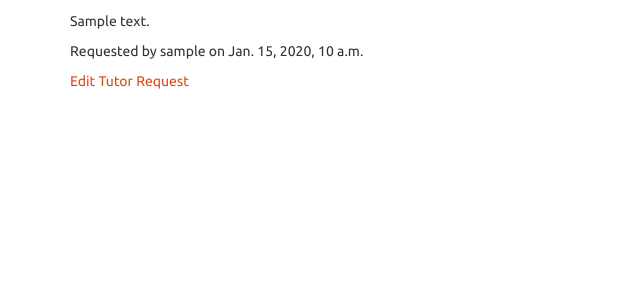
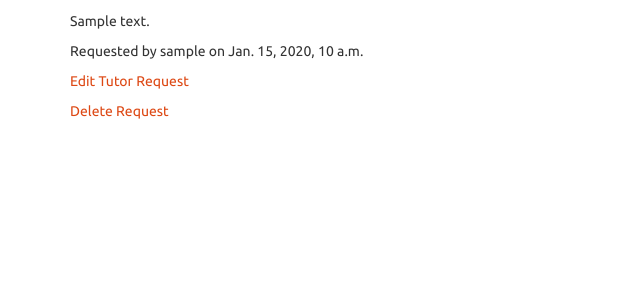
Before and after one commit to jmoller555/jmoller_final, a Django app: page /request/1/ in a window 1280 px wide. Shown: the part 139-436 px from the top of the page, without its empty margins (0-640 px from the left). Run offline with Django 3.2, Linux system fonts and the light colour scheme; a user stored in the database is signed in; tables that the repository leaves empty hold one stand-in row (values such as "Sample post"); some libraries are stand-ins or nearby versions.

Commit message:
Add request delete view

```diff
--- a/core/urls.py
+++ b/core/urls.py
@@ -9,4 +9,5 @@ urlpatterns = patterns('',
   url(r'^request/$', RequestListView.as_view(), name='request_list'),
   url(r'^request/(?P<pk>\d+)/$', RequestDetailView.as_view(), name='request_detail'),
   url(r'^request/update/(?P<pk>\d+)/$', RequestUpdateView.as_view(), name='request_update'),
+  url(r'^request/delete/(?P<pk>\d+)/$', RequestDeleteView.as_view(), name='request_delete'),
 )
--- a/core/views.py
+++ b/core/views.py
@@ -1,5 +1,5 @@
 from django.shortcuts import render
-from django.views.generic import TemplateView, CreateView, ListView, DetailView, UpdateView
+from django.views.generic import TemplateView, CreateView, ListView, DetailView, UpdateView, DeleteView
 from django.core.urlresolvers import reverse_lazy
 from .models import *
 
@@ -29,3 +29,8 @@ class RequestUpdateView(UpdateView):
   model = Request
   template_name = 'request/request_form.html'
   fields = ['course_code', 'topic_description']
+
+class RequestDeleteView(DeleteView):
+  model = Request
+  template_name = 'request/request_confirm_delete.html'
+  success_url = reverse_lazy('request_list')
--- a/templates/request/request_detail.html
+++ b/templates/request/request_detail.html
@@ -5,5 +5,6 @@
 <p>Requested by {{ request.user.username }} on {{ request.created_at }}</p>
 {% if request.user == user %}
 <p><a href="{% url 'request_update' pk=request.id %}">Edit Tutor Request</a></p>
+<p><a href="{% url 'request_delete' pk=request.id %}">Delete Request</a></p>
 {% endif %}
 {% endblock %}
```
Also changed, not shown: templates/request/request_confirm_delete.html (added, +8 -0 lines).
